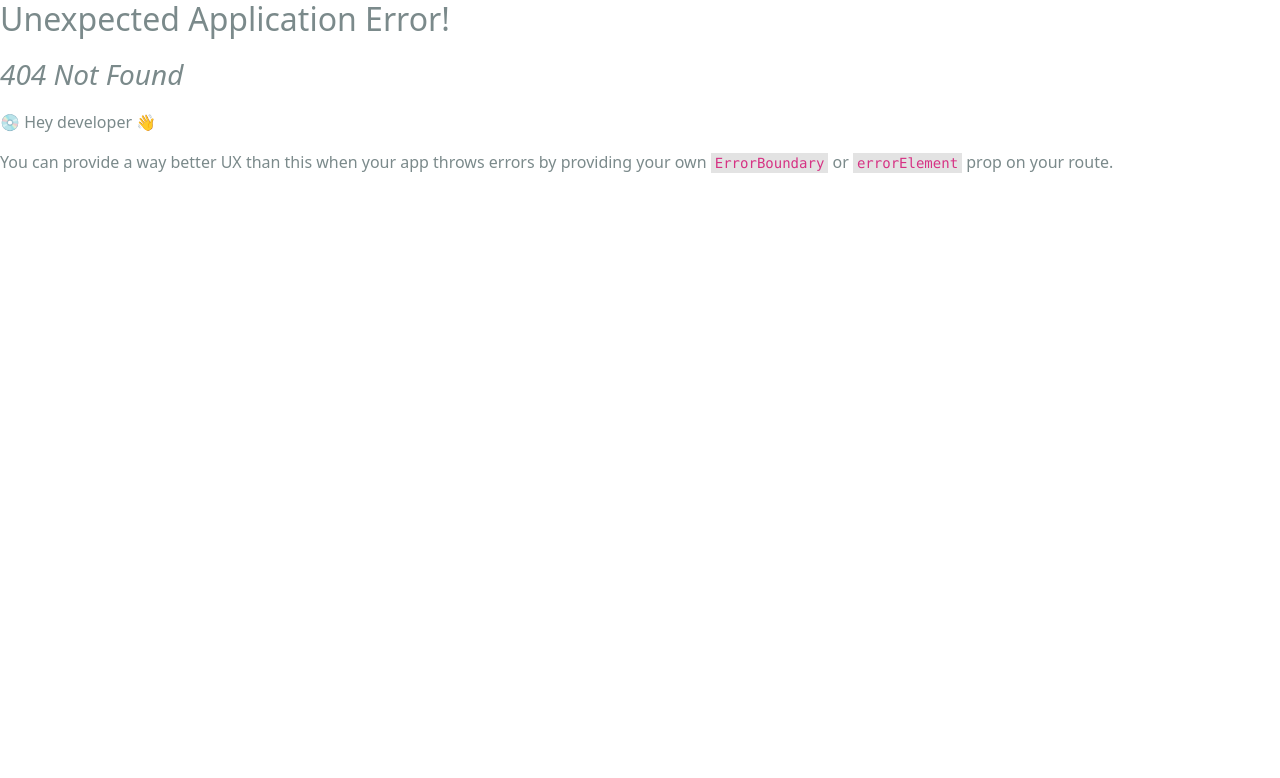
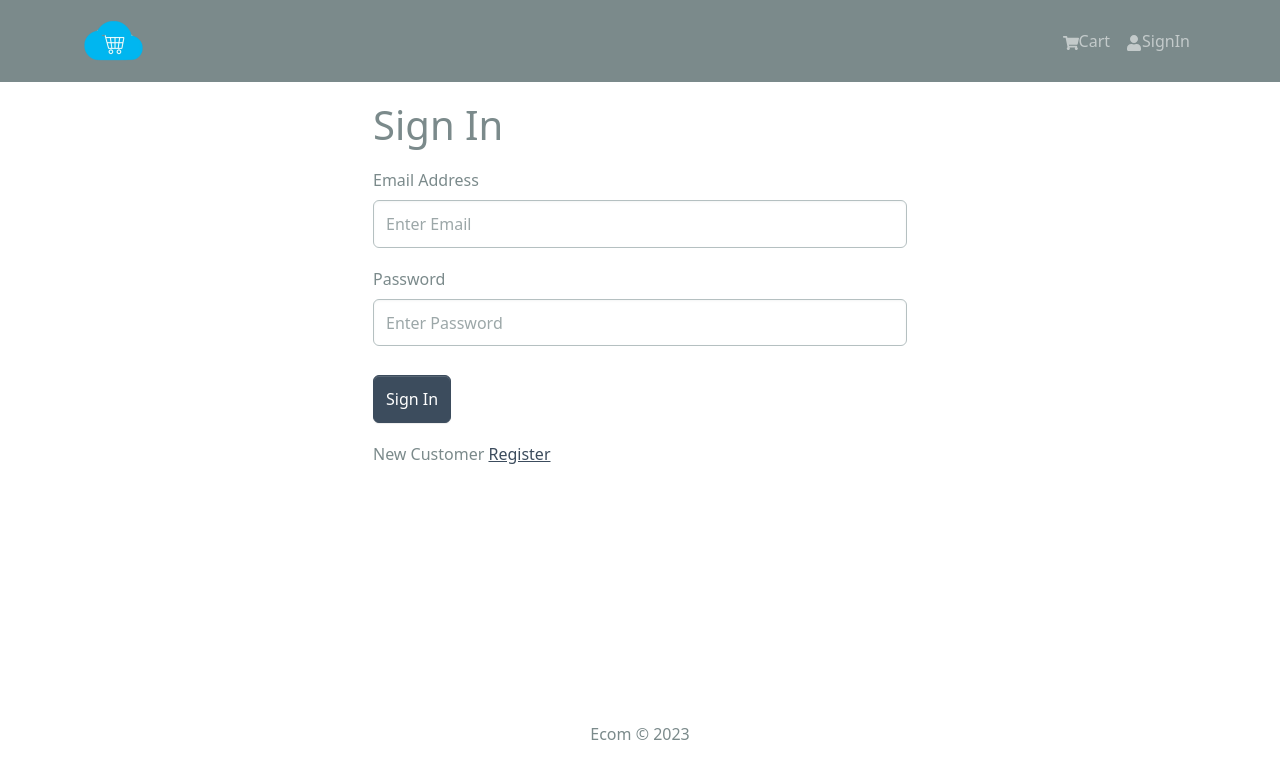
Before and after one commit to kirankumarjmeshram/Ecommerce-App, a React (Create React App) app in the folder frontend/: page /login in a window 1280 px wide. Before the commit this address had no page. Shown: the top 778 px of the page. Built offline with nearby package versions, Linux system fonts and the light colour scheme.

Commit message:
Created Login Screen

```diff
--- /dev/null
+++ b/frontend/src/components/FormContainer.jsx
@@ -0,0 +1,15 @@
+import { Container , Row, Col} from 'react-bootstrap'
+
+const FormContainer = ({children}) => {
+  return (
+    <Container>
+        <Row className='justify-content-md-center'>
+            <Col xs={12} md={6}>
+                {children}
+            </Col>
+        </Row>
+    </Container>
+  )
+}
+
+export default FormContainer;
--- a/frontend/src/components/Header.jsx
+++ b/frontend/src/components/Header.jsx
@@ -32,7 +32,7 @@
                   }
                 </Nav.Link>
               </LinkContainer>
-              <LinkContainer to="./user">
+              <LinkContainer to="./login">
                 <Nav.Link>
                   <FaUser />
                   SignIn
--- a/frontend/src/index.js
+++ b/frontend/src/index.js
@@ -17,6 +17,8 @@
 import HomeScreen from "./screens/HomeScreen";
 import ProductScreen from "./screens/ProductScreen";
 import CartScreen from "./screens/CartScreen";
+import LoginScreen from "./screens/LoginScreen";
+
 
 //import "../node_modules/react-bootstrap/dist/react-bootstrap";
 const router = createBrowserRouter(
@@ -25,6 +27,7 @@
       <Route index={true} path="/" element={<HomeScreen />} />
       <Route path="/product/:id" element={<ProductScreen />} />
       <Route path="/cart" element = {<CartScreen />} />
+      <Route path="/login" element={<LoginScreen/>} />
     </Route>
   )
 )
--- /dev/null
+++ b/frontend/src/screens/LoginScreen.jsx
@@ -0,0 +1,50 @@
+import { useState } from "react";
+import {Link} from 'react-router-dom';
+import { Form, Button, Row, Col } from "react-bootstrap";
+import FormContainer from "../components/FormContainer";
+
+
+const submitHandler = (e) => {
+    e.preventDefault();
+    console.log('submit');
+}
+
+const LoginScreen = () => {
+  const [email, setEmail] = useState('')
+  const [password, setPassword] = useState('')
+  return (
+    <FormContainer>
+        <h1>Sign In</h1>
+        <Form onSubmit={submitHandler}>
+            <Form.Group controlId="email" className="my-3">
+              <Form.Label>Email Address</Form.Label>
+              <Form.Control
+                type="email"
+                placeholder="Enter Email"
+                value={email}
+                onChange={(e)=>setEmail(e.target.value)}
+                ></Form.Control>
+            </Form.Group>
+            <Form.Group controlId="password" className="my-3">
+              <Form.Label>Password</Form.Label>
+              <Form.Control
+                type="password"
+                placeholder="Enter Password"
+                value={password}
+                onChange={(e)=>setPassword(e.target.value)}
+                ></Form.Control>
+            </Form.Group>
+            <Button type="submit" variant="primary" className="mt-2">
+              Sign In
+            </Button>
+        </Form>
+        <Row className="py-3">
+          <Col>
+            New Customer <Link to='/register'>Register</Link>
+          </Col>
+        </Row>
+    </FormContainer>
+  )
+}
+
+export default LoginScreen
```
